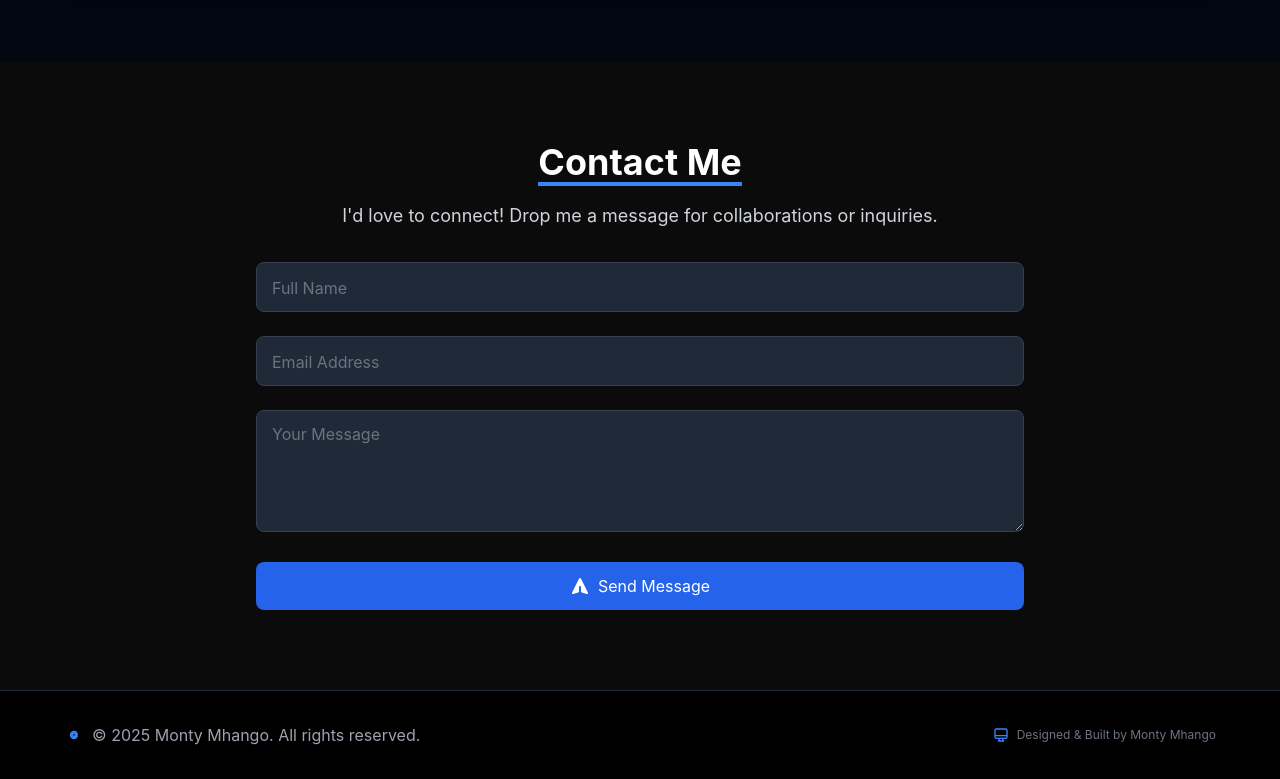
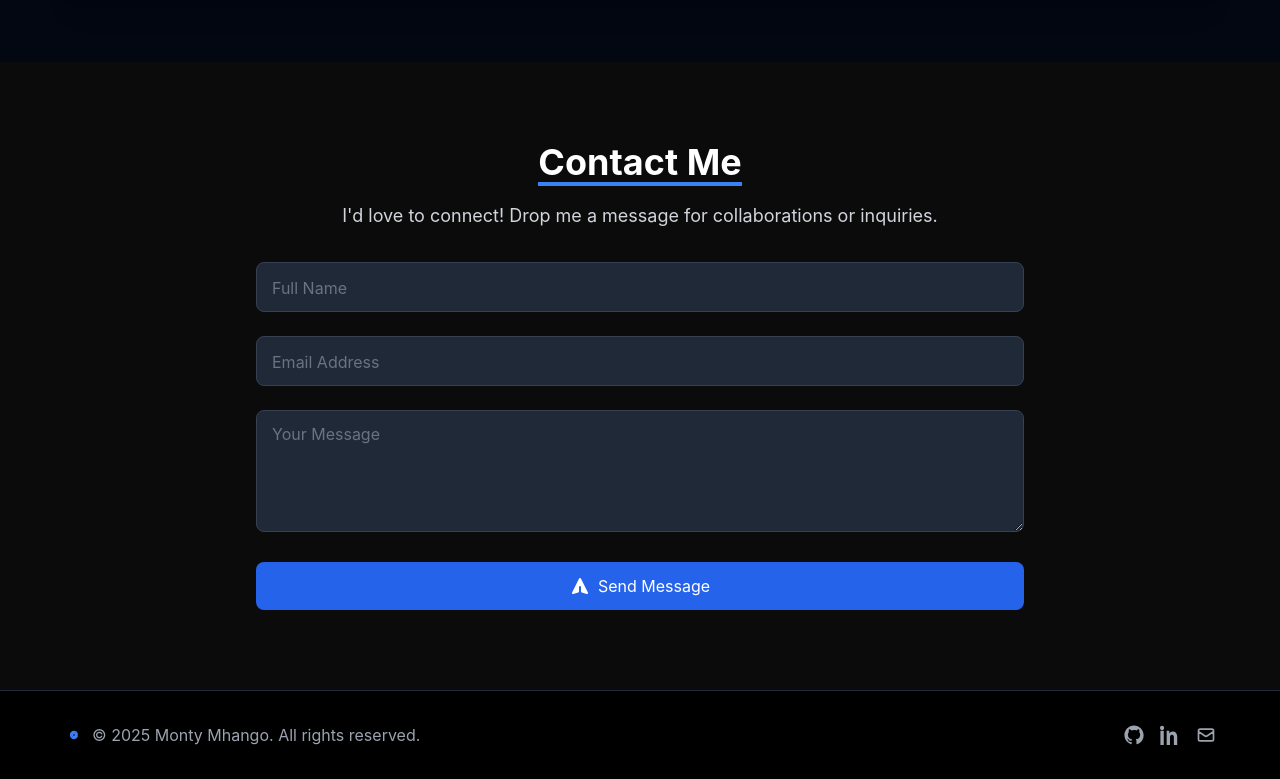
Before and after one commit to g20m3586/DS-Website, a plain HTML site: page index.html in a window 1280 px wide. Shown: the part 3570-4349 px from the top of the page. Drawn offline with nearby package versions, Linux system fonts and the light colour scheme.

Commit message:
Minor changes
Added svg social icons and made the cv button in the hero image display my cv

```diff
--- a/index.html
+++ b/index.html
@@ -373,7 +373,7 @@
           </h1>
           <div class="flex justify-center gap-6 hero-buttons">
             <!-- CV Button -->
-            <a href="#cv" class="px-6 py-3 rounded-full bg-gradient-to-r from-blue-600 to-blue-800 hover:from-blue-500 hover:to-blue-700 transition-all duration-500 shadow-lg hover:shadow-xl hover:shadow-blue-500/20 font-medium flex items-center justify-center gap-2 group tap-target">
+            <a href="Monty_Mhango_CV_2.pdf" class="px-6 py-3 rounded-full bg-gradient-to-r from-blue-600 to-blue-800 hover:from-blue-500 hover:to-blue-700 transition-all duration-500 shadow-lg hover:shadow-xl hover:shadow-blue-500/20 font-medium flex items-center justify-center gap-2 group tap-target">
               <span>View CV</span>
               <svg xmlns="http://www.w3.org/2000/svg" class="h-5 w-5 group-hover:translate-y-0.5 transition-transform" viewBox="0 0 20 20" fill="currentColor">
                 <path fill-rule="evenodd" d="M3 17a1 1 0 011-1h12a1 1 0 110 2H4a1 1 0 01-1-1zm3.293-7.707a1 1 0 011.414 0L9 10.586V3a1 1 0 112 0v7.586l1.293-1.293a1 1 0 111.414 1.414l-3 3a1 1 0 01-1.414 0l-3-3a1 1 0 010-1.414z" clip-rule="evenodd" />
@@ -717,10 +717,11 @@
 
     <!-- Footer -->
 <!-- Footer -->
+<!-- Footer -->
 <footer class="bg-black text-gray-400 py-6 sm:py-8 px-4 sm:px-6 border-t border-gray-800">
   <div class="max-w-6xl mx-auto flex flex-col sm:flex-row items-center justify-between gap-4 text-center sm:text-left">
 
-    <!-- Left: Copyright with SVG -->
+    <!-- Left: Copyright -->
     <div class="flex items-center gap-2 text-sm sm:text-base">
       <svg xmlns="http://www.w3.org/2000/svg" class="h-5 w-5 text-blue-500" fill="none" viewBox="0 0 24 24" stroke="currentColor">
         <path stroke-linecap="round" stroke-linejoin="round" stroke-width="2"
@@ -729,17 +730,33 @@
       <span>&copy; 2025 Monty Mhango. All rights reserved.</span>
     </div>
 
-    <!-- Right: Developer Credit with SVG -->
-    <div class="flex items-center gap-2 text-xs text-gray-500">
-      <svg xmlns="http://www.w3.org/2000/svg" class="h-4 w-4 text-blue-500" fill="none" viewBox="0 0 24 24" stroke="currentColor">
-        <path stroke-linecap="round" stroke-linejoin="round" stroke-width="2"
-          d="M9.75 17L9 20l-1 1h8l-1-1-.75-3M3 13h18M5 17h14a2 2 0 002-2V5a2 2 0 00-2-2H5a2 2 0 00-2 2v10a2 2 0 002 2z" />
-      </svg>
-      <span>Designed & Built by Monty Mhango</span>
+    <!-- Right: Social Icons -->
+    <div class="flex items-center gap-4">
+      <!-- GitHub -->
+      <a href="https://github.com/yourusername" target="_blank" class="hover:text-white transition transform hover:-translate-y-1">
+        <svg xmlns="http://www.w3.org/2000/svg" class="h-5 w-5" fill="currentColor" viewBox="0 0 24 24">
+          <path d="M12 .5C5.73.5.5 5.74.5 12.02c0 5.1 3.29 9.42 7.86 10.96.58.1.79-.25.79-.56v-2.13c-3.2.7-3.87-1.4-3.87-1.4-.52-1.33-1.28-1.68-1.28-1.68-1.04-.72.08-.71.08-.71 1.16.08 1.78 1.2 1.78 1.2 1.02 1.75 2.68 1.25 3.33.95.1-.74.4-1.25.73-1.54-2.56-.29-5.25-1.28-5.25-5.7 0-1.26.45-2.28 1.2-3.08-.12-.29-.52-1.47.11-3.06 0 0 .97-.31 3.17 1.18a10.9 10.9 0 012.89-.39c.98.01 1.97.13 2.89.39 2.2-1.5 3.16-1.18 3.16-1.18.63 1.59.23 2.77.11 3.06.75.8 1.2 1.82 1.2 3.08 0 4.43-2.69 5.4-5.25 5.68.41.36.78 1.07.78 2.16v3.2c0 .31.2.67.8.56A10.51 10.51 0 0023.5 12C23.5 5.74 18.27.5 12 .5z" />
+        </svg>
+      </a>
+
+      <!-- LinkedIn -->
+      <a href="https://linkedin.com/in/yourusername" target="_blank" class="hover:text-white transition transform hover:-translate-y-1">
+        <svg xmlns="http://www.w3.org/2000/svg" class="h-5 w-5" fill="currentColor" viewBox="0 0 24 24">
+          <path d="M4.98 3.5C4.98 4.88 3.88 6 2.5 6S0 4.88 0 3.5 1.12 1 2.5 1s2.48 1.12 2.48 2.5zM.5 24h4V7H.5v17zm7.5 0h4v-9.25c0-1.85.67-3.12 2.35-3.12 1.63 0 2.3 1.16 2.3 2.87V24h4v-9.92c0-4.28-2.3-6.27-5.38-6.27-2.46 0-3.49 1.35-4.08 2.3h-.05V7H8v17z" />
+        </svg>
+      </a>
+
+      <!-- Email -->
+      <a href="mailto:your@email.com" class="hover:text-white transition transform hover:-translate-y-1">
+        <svg xmlns="http://www.w3.org/2000/svg" class="h-5 w-5" fill="none" viewBox="0 0 24 24" stroke="currentColor">
+          <path stroke-linecap="round" stroke-linejoin="round" stroke-width="2"
+            d="M3 8l7.89 5.26a2 2 0 002.22 0L21 8M5 19h14a2 2 0 002-2V7a2 2 0 00-2-2H5a2 2 0 00-2 2v10a2 2 0 002 2z"/>
+        </svg>
+      </a>
     </div>
-
   </div>
 </footer>
+
 
 
 
```
Also changed, not shown: 1 other file.
